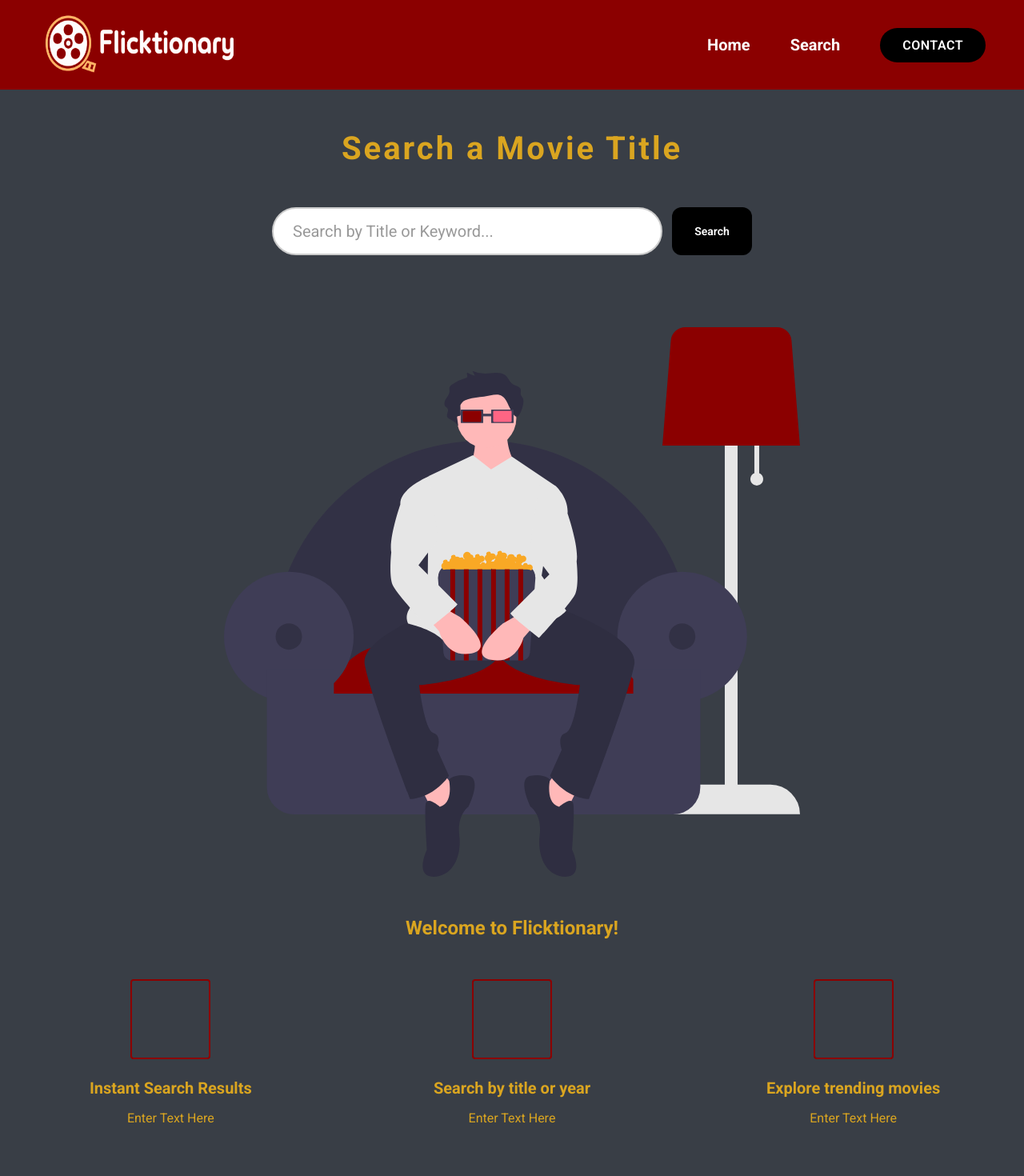
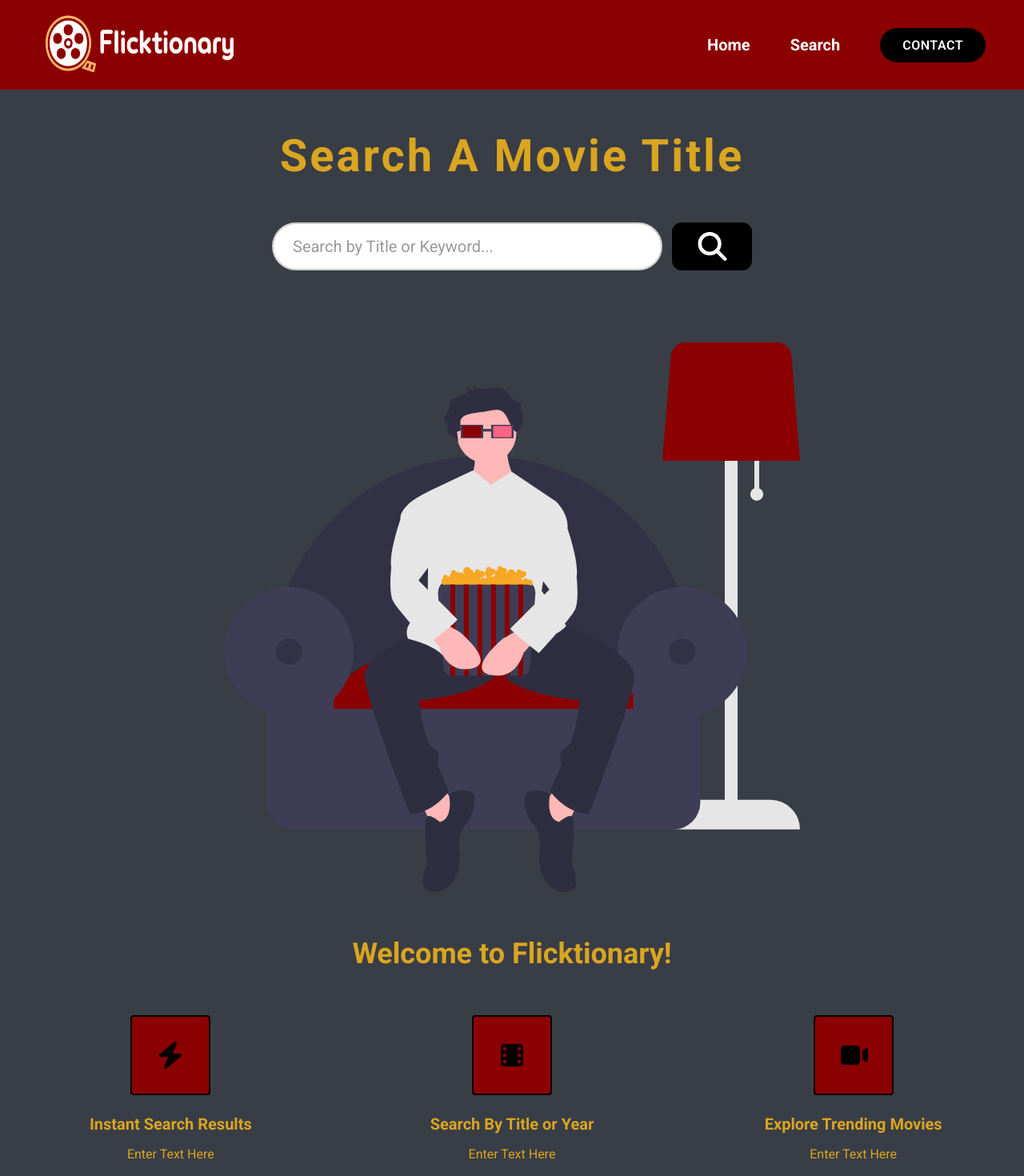
Before and after one commit to melrose312/movie-search-final, a React (Create React App) app: page / in a window 1280 px wide. Shown: the top 1470 px of the page at 80% size. Built offline with nearby package versions, Linux system fonts and the light colour scheme.

Commit message:
Highlights Formatted and Refactored

```diff
--- a/package.json
+++ b/package.json
@@ -4,6 +4,7 @@
   "private": true,
   "dependencies": {
     "@fortawesome/fontawesome-svg-core": "^7.1.0",
+    "@fortawesome/free-brands-svg-icons": "^7.1.0",
     "@fortawesome/free-solid-svg-icons": "^7.1.0",
     "@fortawesome/react-fontawesome": "^3.1.1",
     "@testing-library/dom": "^10.4.1",
--- a/src/components/Highlights.jsx
+++ b/src/components/Highlights.jsx
@@ -11,33 +11,22 @@ function Highlights() {
                 Welcome to Flicktionary!</h2>
             </div>
             <div className="highlight__wrapper">
-                <div className="highlight">
-                    <div className="highlight__img">
-                        <FontAwesomeIcon icon=""/>
-                    </div>
-                    <h3 className="highlight__subtitle">
-                       Instant Search Results
-                    </h3>
-                    <p className="highlight__para">Enter Text Here</p>
-                </div>
-                <div className="highlight">
-                    <div className="highlight__img">
-                        <FontAwesomeIcon icon=""/>
-                    </div>
-                    <h3 className="highlight__subtitle">
-                       Search by title or year
-                    </h3>
-                    <p className="highlight__para">Enter Text Here</p>
-                </div>
-                <div className="highlight">
-                    <div className="highlight__img">
-                        <FontAwesomeIcon icon=""/>
-                    </div>
-                    <h3 className="highlight__subtitle">
-                       Explore trending movies
-                    </h3>
-                    <p className="highlight__para">Enter Text Here</p>
-                </div>
+
+                    <Highlight
+                    icon={<FontAwesomeIcon icon="fa-solid fa-bolt"/>}
+                    title='Instant Search Results'
+                    para='Enter Text Here'
+                     />
+                    <Highlight
+                    icon={<FontAwesomeIcon icon="fa-solid fa-film"/>}
+                    title='Search By Title or Year'
+                    para='Enter Text Here'
+                     />
+                    <Highlight
+                    icon={ <FontAwesomeIcon icon="fa-solid fa-video"/>}
+                    title='Explore Trending Movies'
+                    para='Enter Text Here'
+                     />
             </div>
         </div>
     </section>
--- a/src/components/Landing.jsx
+++ b/src/components/Landing.jsx
@@ -7,15 +7,15 @@ function Landing() {
       <header>
         <div className="header__container">
           <div className="header__description">
-            <h2> Search a Movie Title</h2>
+            <h2> Search A Movie Title</h2>
             <div className="search__wrapper">
               <input
                 type="text"
                 className="search__input"
                 placeholder="Search by Title or Keyword..."
               />
-              <button className="search__btn"> Search
-                <FontAwesomeIcon icon=""/>
+              <button className="search__btn">
+                <FontAwesomeIcon icon="fa-solid fa-magnifying-glass"/>
               </button>
             </div>
 
--- a/src/components/ui/Highlight.jsx
+++ b/src/components/ui/Highlight.jsx
@@ -1,18 +1,20 @@
-import { FontAwesomeIcon } from "@fortawesome/react-fontawesome"
+// import { FontAwesomeIcon } from "@fortawesome/react-fontawesome"
 
 
-function Highlight() {
+function Highlight( {icon, title, para}) {
   return (
      <div className="highlight">
                     <div className="highlight__img">
-                        <FontAwesomeIcon icon=""/>
+                        {icon}
                     </div>
                     <h3 className="highlight__subtitle">
-                       Fast, easy movie discovery
+                       {title}
                     </h3>
-                    <p className="highlight__para">Enter Text Here</p>
+                    <p className="highlight__para">
+                      {para}
+                      </p>
                 </div>
   )
 }
 
-export default Highlight
+export default Highlight;
--- a/src/index.css
+++ b/src/index.css
@@ -103,7 +103,7 @@ nav {
 #landing h2 {
   color: goldenrod;
   text-align: center;
-  font-size: 40px;
+  font-size: 56px;
   letter-spacing: 3px;
   font-weight: bold;
   margin: 50px;
@@ -158,10 +158,17 @@ nav {
   font-weight: 600;
   cursor: pointer;
   transition: background-color 0.3s ease, transform 0.2s ease;
-  display: flex;
+  /* display: flex; */
   align-items: center;
   justify-content: center;
 }
+
+.fa-magnifying-glass {
+  font-size: 36px;
+  font-weight: 900;
+}
+
+
 
 .search__btn:hover {
   background-color: goldenrod;
@@ -181,33 +188,24 @@ nav {
 
 #highlights .section__title {
   text-align: center;
+  font-size: 36px;
   color: goldenrod;
-  padding: 50px;
+  padding: 56px;
 }
 
-#highlights:after,
+/* #highlights:after,
 #highlights:before {
   content: "";
   position: absolute;
   width: 101vw;
   height: 12vw;
   left: 0;
-
-}
-
-/* #highlights:before {
-  transform: translateY(-100%);
-  top: 1px;
-} */
-
-/* #highlights:after {
-  transform: translateY(100%) rotate(180deg);
-  bottom: 1px;
 } */
 
 .highlight__wrapper {
   display: flex;
   flex-wrap: wrap;
+  margin-bottom: 150px;
 }
 
 .highlight {
@@ -225,8 +223,8 @@ nav {
 }
 
 .highlight__img {
-  border: 2px solid darkred;
-  color: darkred;
+  border: 2px solid black;
+  background-color: darkred;
   width: 100px;
   height: 100px;
   display: flex;
--- a/src/index.js
+++ b/src/index.js
@@ -4,9 +4,9 @@ import './index.css';
 import App from './App';
 import reportWebVitals from './reportWebVitals';
 import { library } from '@fortawesome/fontawesome-svg-core';
-import {  faBars } from '@fortawesome/free-solid-svg-icons';
+import {  faBars, faBolt, faMagnifyingGlass, faFilm, faVideo   } from '@fortawesome/free-solid-svg-icons';
 
-library.add ( faBars)
+library.add ( faBars, faBolt, faMagnifyingGlass, faFilm, faVideo  )
 
 
 const root = ReactDOM.createRoot(document.getElementById('root'));
```
Also changed, not shown: 1 other file (tests, documents, lock files or other folders).
